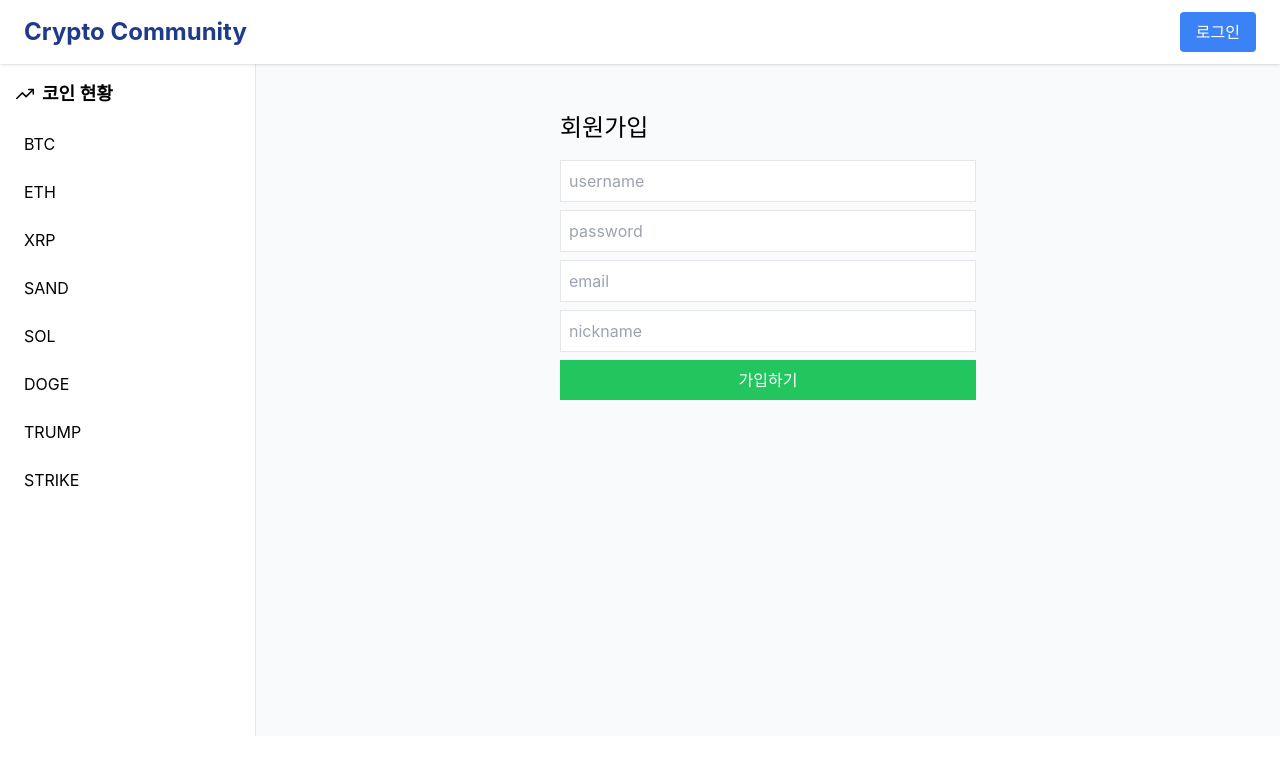
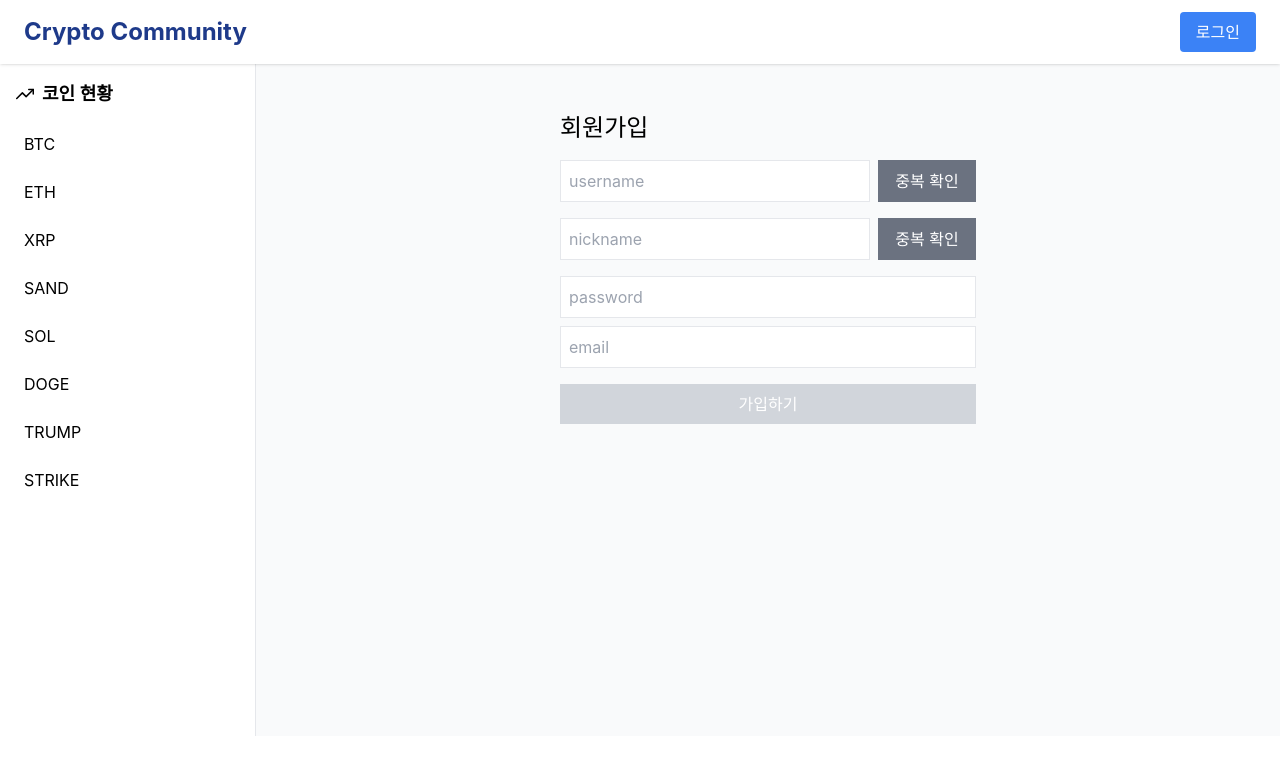
Before and after one commit to genmu5/Crypto-Community_FE, a React (Create React App) app: page /register in a window 1280 px wide. Shown: the top 774 px of the page. Built offline with nearby package versions, Linux system fonts and the light colour scheme; no server answers; what chartjs-chart-financial, chartjs-plugin-zoom would draw is missing.

Commit message:
feat : 회원가입 페이지 아이디, 닉네임 중복 확인

```diff
--- a/src/pages/Register.jsx
+++ b/src/pages/Register.jsx
@@ -3,12 +3,66 @@ import { register as apiRegister } from '../api';
 import { useNavigate } from 'react-router-dom';
 
 export default function Register() {
-    const [form, setForm] = useState({});
+    const [form, setForm] = useState({ username: '', password: '', email: '', nickname: '' });
+    const [usernameStatus, setUsernameStatus] = useState({ checked: false, message: '' });
+    const [nicknameStatus, setNicknameStatus] = useState({ checked: false, message: '' });
     const nav = useNavigate();
 
-    const onChange = e => setForm({ ...form, [e.target.name]: e.target.value });
+    const onChange = e => {
+        setForm({ ...form, [e.target.name]: e.target.value });
+        // 입력값이 변경되면 중복 확인 상태 초기화
+        if (e.target.name === 'username') {
+            setUsernameStatus({ checked: false, message: '' });
+        }
+        if (e.target.name === 'nickname') { // email -> nickname
+            setNicknameStatus({ checked: false, message: '' });
+        }
+    };
+
+    const checkUsername = async () => {
+        if (!form.username) {
+            setUsernameStatus({ checked: false, message: '아이디를 입력해주세요.' });
+            return;
+        }
+        try {
+            const response = await fetch(`http://localhost:8080/api/user/check-username?username=${form.username}`);
+            const message = await response.text();
+
+            if (response.ok) {
+                setUsernameStatus({ checked: true, message });
+            } else {
+                setUsernameStatus({ checked: false, message });
+            }
+        } catch (error) {
+            setUsernameStatus({ checked: false, message: "오류가 발생했습니다." });
+        }
+    };
+
+    const checkNickname = async () => {
+        if (!form.nickname) {
+            setNicknameStatus({ checked: false, message: '닉네임을 입력해주세요.' });
+            return;
+        }
+        try {
+            const response = await fetch(`http://localhost:8080/api/user/check-nickname?nickname=${form.nickname}`);
+            const message = await response.text();
+
+            if (response.ok) {
+                setNicknameStatus({ checked: true, message });
+            } else {
+                setNicknameStatus({ checked: false, message });
+            }
+        } catch (error) {
+            setNicknameStatus({ checked: false, message: '오류가 발생했습니다.' });
+        }
+    };
+
     const onSubmit = async e => {
         e.preventDefault();
+        if (!usernameStatus.checked || !nicknameStatus.checked) {
+            alert('아이디와 닉네임 중복 확인을 완료해야 합니다.');
+            return;
+        }
         await apiRegister(form);
         nav('/login');
     };
@@ -16,16 +70,32 @@ export default function Register() {
     return (
         <form onSubmit={onSubmit} className="max-w-md mx-auto p-4">
             <h1 className="text-2xl mb-4">회원가입</h1>
-            {['username','password','email','nickname'].map(field=>(
-                <input key={field}
-                       name={field}
-                       className="w-full mb-2 p-2 border"
-                       placeholder={field}
-                       type={field==='password'?'password':'text'}
-                       onChange={onChange}
-                />
-            ))}
-            <button className="w-full bg-green-500 text-white p-2">가입하기</button>
+
+            {/* 아이디 입력 필드 */}
+            <div className="flex flex-col mb-2"> {/* flex-col 추가 */}
+                <div className="flex"> {/* input과 button을 감싸는 div 추가 */}
+                    <input name="username" className="w-full p-2 border" placeholder="username" onChange={onChange} />
+                    <button type="button" onClick={checkUsername} className="w-32 ml-2 bg-gray-500 text-white p-2">중복 확인</button>
+                </div>
+                {usernameStatus.message && <p className={usernameStatus.checked ? 'text-green-500' : 'text-red-500'}>{usernameStatus.message}</p>}
+            </div>
+
+            {/* 닉네임 입력 필드 */}
+            <div className="flex flex-col my-4"> {/* flex-col 추가 */}
+                <div className="flex"> {/* input과 button을 감싸는 div 추가 */}
+                    <input name="nickname" className="w-full p-2 border" placeholder="nickname" onChange={onChange} />
+                    <button type="button" onClick={checkNickname} className="w-32 ml-2 bg-gray-500 text-white p-2">중복 확인</button>
+                </div>
+                {nicknameStatus.message && <p className={nicknameStatus.checked ? 'text-green-500' : 'text-red-500'}>{nicknameStatus.message}</p>}
+            </div>
+
+            {/* 나머지 필드 (비밀번호, 이메일) */}
+            <input name="password" className="w-full mb-2 p-2 border" placeholder="password" type="password" onChange={onChange} />
+            <input name="email" className="w-full mb-4 p-2 border" placeholder="email" type="email" onChange={onChange} />
+
+            <button type="submit" disabled={!usernameStatus.checked || !nicknameStatus.checked} className="w-full bg-green-500 text-white p-2 disabled:bg-gray-300">
+                가입하기
+            </button>
         </form>
     );
 }
```
